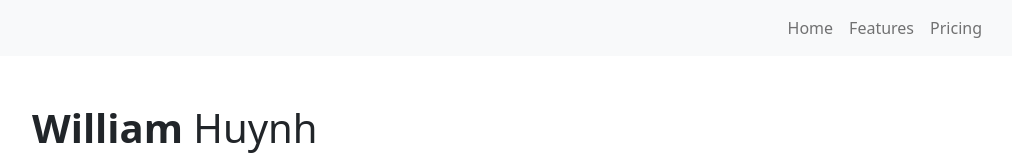
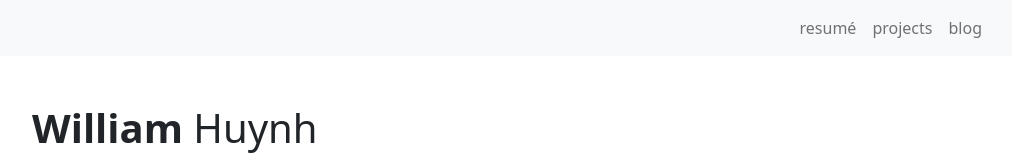
Before and after one commit to WilliamHuynh5/personal-website, a React (Create React App) app: page / in a window 1280 px wide. Shown: the top 160 px of the page, without its empty margins (208-1220 px from the left). Built offline with nearby package versions, Linux system fonts and the light colour scheme.

Commit message:
finished homepage design

```diff
--- a/src/components/NavBar.jsx
+++ b/src/components/NavBar.jsx
@@ -9,9 +9,9 @@ const NavBar = (props) => {
     <Container>
       <Navbar.Brand href="#home"></Navbar.Brand>
       <Nav>
-        <Nav.Link href="#home">Home</Nav.Link>
-        <Nav.Link href="#features">Features</Nav.Link>
-        <Nav.Link href="#pricing">Pricing</Nav.Link>
+        <Nav.Link href="#home">resumé</Nav.Link>
+        <Nav.Link href="#features">projects</Nav.Link>
+        <Nav.Link href="#pricing">blog</Nav.Link>
       </Nav>
     </Container>
   </Navbar>
--- a/src/pages/HomePage.jsx
+++ b/src/pages/HomePage.jsx
@@ -26,8 +26,13 @@ const HomePage = () => {
         </div>
 
         <div className="profile-icons">
-          <img className="icon-git" src={githubLogo}></img>
-          <img className="icon-linked" src={linkedinLogo}></img>
+          <a href="https://github.com/WilliamHuynh5" target="_blank">
+            <img className="icon-git" src={githubLogo}></img>
+          </a>
+          <a href="https://www.linkedin.com/in/william-huynh-582b62214/" target="_blank">
+            <img className="icon-linked" src={linkedinLogo}></img>
+          </a>
+
         </div>
       </div>
 
```
